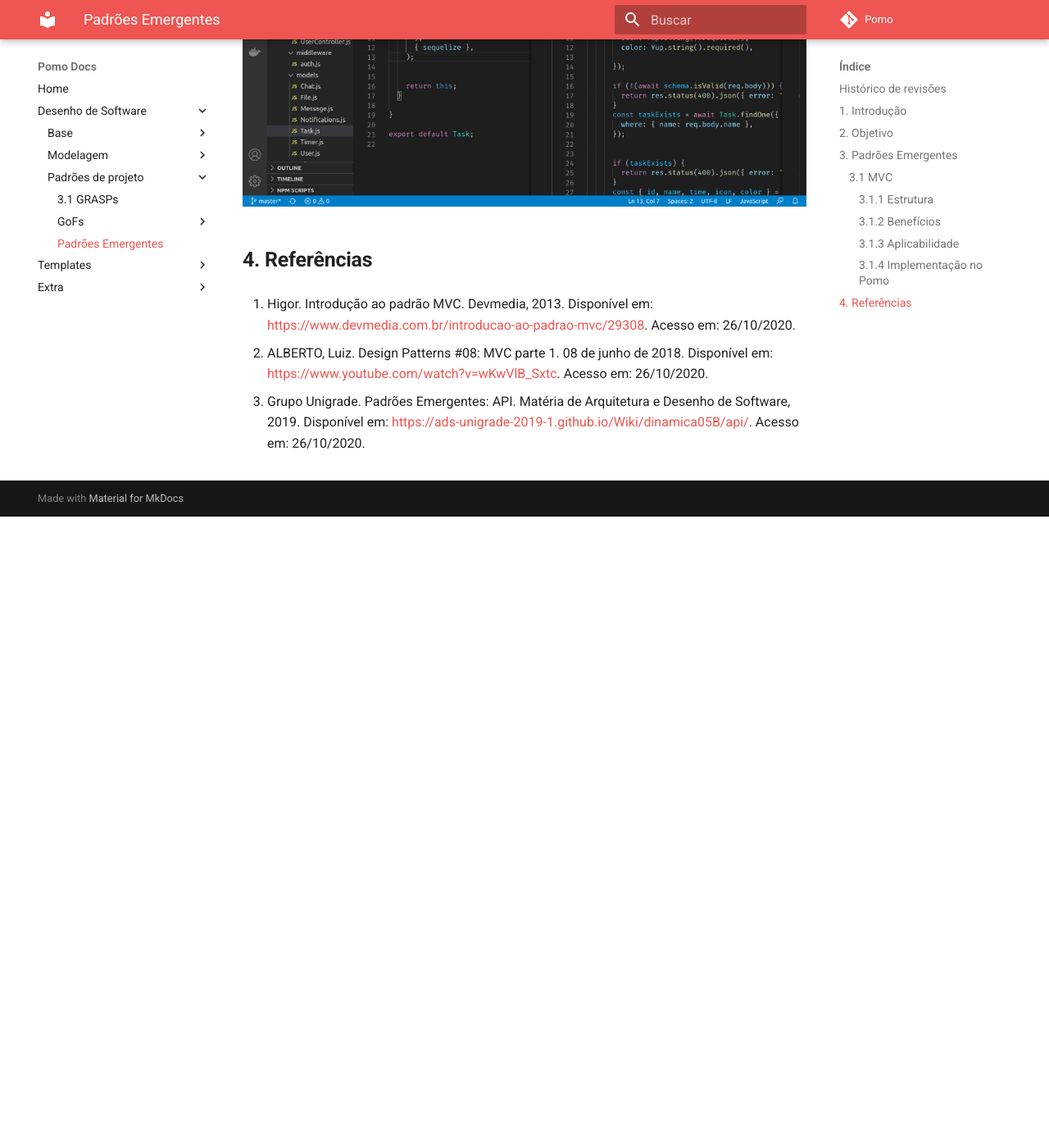
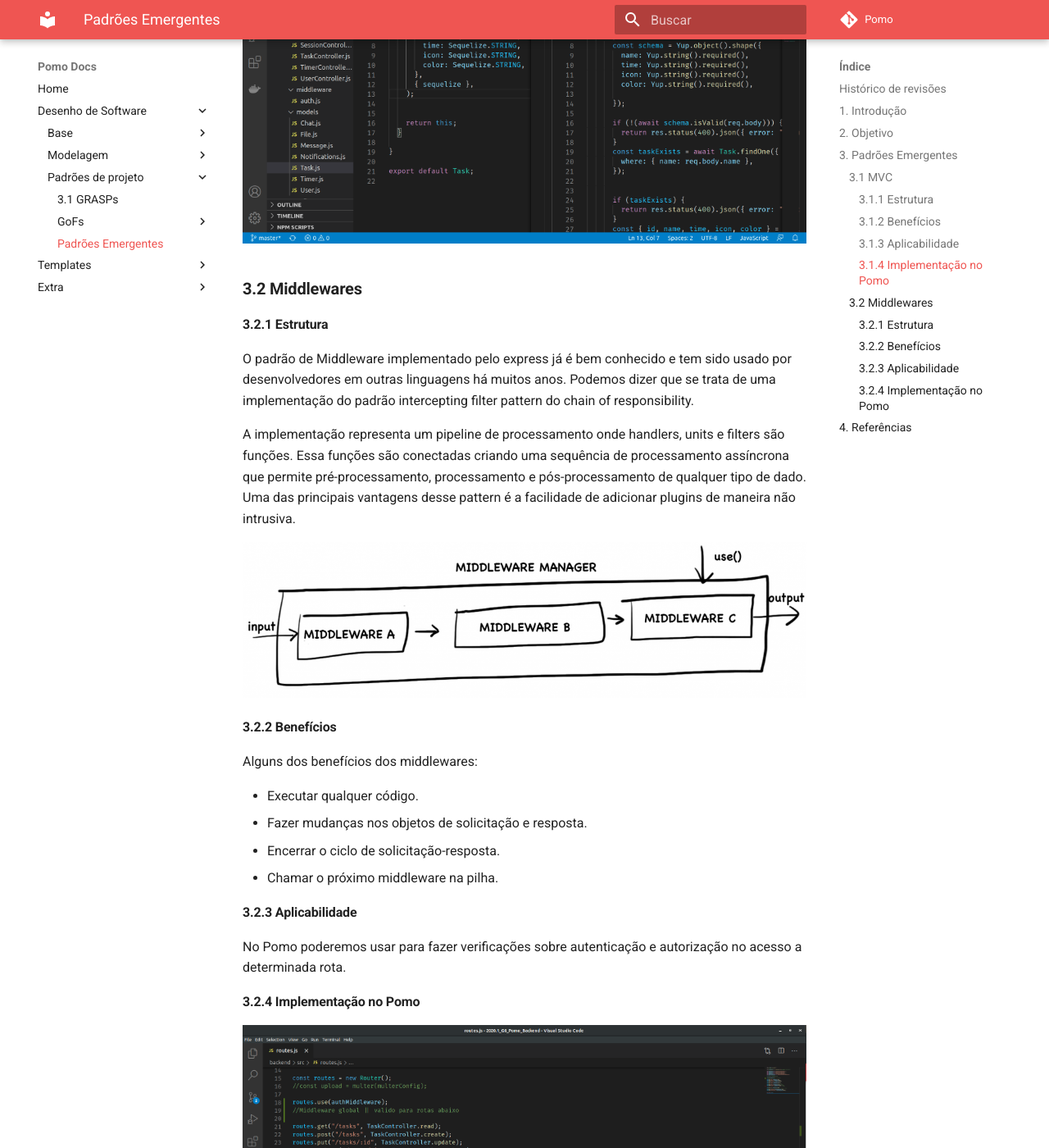
Before and after one commit to UnBArqDsw/2020.1_G6_Pomo, an MkDocs documentation site: the page built from docs/padrões-de-projeto/modulo3.5/padroes_emergentes.md, in a window 1280 px wide and 1400 px high, scrolled down 2203 px. Shown: the whole window at 82% size. Built offline with MkDocs 1.6.1 and Material for MkDocs 9.7.7, drawn with Linux system fonts in a browser that asks for light colours; comment, search, counter and statistics services are not loaded; before the commit the page ends 2833 px from its top, so only the background shows below that; some of the changed text lies outside the part shown.

Commit message:
[DOC] Adicionando conceitos e a implementação do padrao middleware no POMO

```diff
--- a/docs/padrões-de-projeto/modulo3.5/padroes_emergentes.md
+++ b/docs/padrões-de-projeto/modulo3.5/padroes_emergentes.md
@@ -4,7 +4,8 @@
 
 |Data|Versão| Descrição| Autor|
 | :-----: | :-----: | :------: | :------: |
-| 21/10/2020 | 1.0 | Criação da página e adição do padrão MVC | [Arthur Rodrigues](https://github.com/arthurarp) |
+| 26/10/2020 | 1.0 | Criação da página e adição do padrão MVC | [Arthur Rodrigues](https://github.com/arthurarp) |
+| 26/10/2020 | 1.1 | Adição dos conceitos e aplicação do padrão Middleware | [Arthur Rodrigues](https://github.com/arthurarp) |
 
 <br>
 
@@ -39,15 +40,55 @@ Como foi explicado acima, o padrão não será implementado por completo devido
 
 Devido ao padrão REST da API, a arquitetura implementada pelo grupo foi o padrão MC (Model, Controller) adaptado do padrão MVC (Model, View, Controller). O motivo desse padrão ser implementado é porque a View é determinada por nosso cliente que é resposavel por renderizar os dados processados pela API e como a API tem a responsabilidade apenas de processar, salvar e consultar dados na banco de dados, não havia lugar para essa camada, então foi persistido apenas a Model e a Controller.
 
-Segue a foto da implementação:
+Segue a foto da implementação do padrão MVC no projeto POMO:
 
 ![implementação do mvc no pomo](../../img/padroes/emergentes/implementacao_mvc.png)
+
+### **3.2 Middlewares**
+
+#### **3.2.1 Estrutura**
+O padrão de Middleware implementado pelo express já é bem conhecido e tem sido usado por desenvolvedores em outras linguagens há muitos anos. Podemos dizer que se trata de uma implementação do padrão intercepting filter pattern do chain of responsibility.
+
+A implementação representa um pipeline de processamento onde handlers, units e filters são funções. Essa funções são conectadas criando uma sequência de processamento assíncrona que permite pré-processamento, processamento e pós-processamento de qualquer tipo de dado.
+Uma das principais vantagens desse pattern é a facilidade de adicionar plugins de maneira não intrusiva.
+
+![estrutura do padrão Middleware](../../img/padroes/emergentes/middleware_estrutura.png)
+
+#### **3.2.2 Benefícios**
+
+Alguns dos benefícios dos middlewares:
+
+* Executar qualquer código.
+* Fazer mudanças nos objetos de solicitação e resposta.
+* Encerrar o ciclo de solicitação-resposta.
+* Chamar o próximo middleware na pilha.
+
+#### **3.2.3 Aplicabilidade**
+
+No Pomo poderemos usar para fazer verificações sobre autenticação e autorização no acesso a determinada rota.
+
+#### **3.2.4 Implementação no Pomo**
+
+![implementacao do middleware](../../img/padroes/emergentes/routes.png)
+
+Podemos perceber que a partir da linha 18 do código, todas as rotas, que estão abaixo, irão passar por um middleware de autenticação antes de retornar o resultado esperado.
+
+Já na imagem abaixo temos o nosso middleware manager, que é a função que fica responsável por executar cada middleware implementado.
+
+![implementacao do middleware](../../img/padroes/emergentes/middleware_manager.png)
+
+
+
 
 
 ## **4. Referências**
 
 1. Higor. Introdução ao padrão MVC. Devmedia, 2013. Disponível em: <https://www.devmedia.com.br/introducao-ao-padrao-mvc/29308>. Acesso em: 26/10/2020.
 
-2. ALBERTO, Luiz. Design Patterns #08: MVC parte 1. 08 de junho de 2018. Disponível em: <https://www.youtube.com/watch?v=wKwVlB_Sxtc>. Acesso em: 26/10/2020.
+2. ALBERTO, Luiz. Design Patterns #08: MVC parte 1. 08 de Junho de 2018. Disponível em: <https://www.youtube.com/watch?v=wKwVlB_Sxtc>. Acesso em: 26/10/2020.
 
 3. Grupo Unigrade. Padrões Emergentes: API. Matéria de Arquitetura e Desenho de Software, 2019. Disponível em: <https://ads-unigrade-2019-1.github.io/Wiki/dinamica05B/api/>. Acesso em: 26/10/2020.
+
+4. NETO, Waldemar. Entendendo o Middleware pattern em Node.js. 11 de Setembro de 2017. Disponível em: <https://walde.co/2017/09/11/entendendo-o-middleware-pattern-em-node-js/>. Acesso em: 26/10/2020.
+
+5. Express. Escrevendo middlewares pra uso em aplicativos do Express. Disponível em: <https://expressjs.com/pt-br/guide/writing-middleware.html>. Acesso em: 26/10/2020.
```
Also changed, not shown: docs/img/padroes/emergentes/middleware_estrutura.png (added), docs/img/padroes/emergentes/middleware_manager.png (added), docs/img/padroes/emergentes/routes.png (added).
